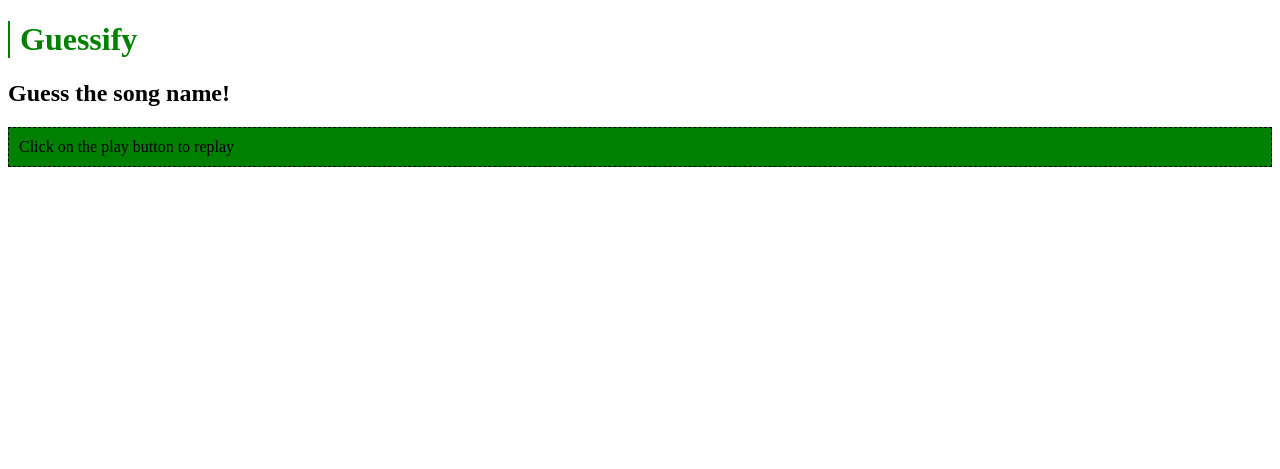
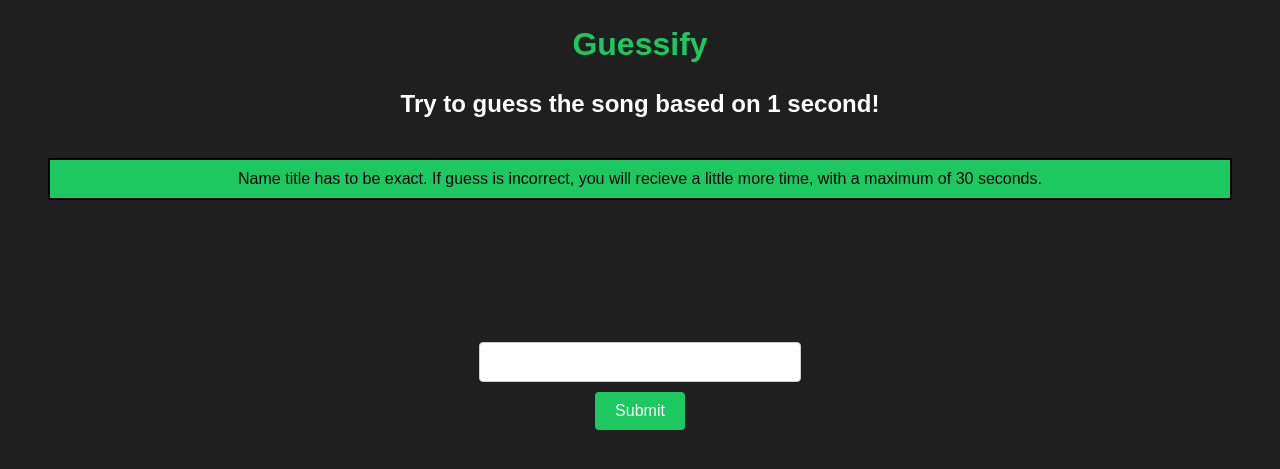
Before and after one commit to EthanMunoz03/Guessify, a Flask app: page / in a window 1280 px wide. Shown: the top 469 px of the page. Run offline with Flask 3, Linux system fonts and the light colour scheme.

Commit message:
added style to templates

```diff
--- a/main.py
+++ b/main.py
@@ -4,7 +4,7 @@ app = Flask(__name__)
 @app.route("/")
 @app.route("/home")
 def home():
-    return render_template('home.html', subtitle='Guess the song name!', text='Click on the play button to replay')
+    return render_template('home.html')
 
 if __name__ == '__main__':
     app.run(debug=True, host="0.0.0.0")
--- a/templates/home.html
+++ b/templates/home.html
@@ -1,9 +1,26 @@
 <!-- Homepage -->
 {% extends "layout.html" %}
 
+<head>
+    <html lang="en">
+    <meta charset="UTF-8">
+</head>
+
 {% block content %}
 <body>
-    <h2>{{ subtitle }}</h2>
-    <p>{{ text }}</p>
+    <h2> Try to guess the song based on 1 second! </h2>
+    <p id="instructions"> Name title has to be exact. If guess is incorrect, you will recieve a little more time, with a maximum of 30 seconds.  </p>
+    <p> <br> </p>
+    <p> <br> </p>
+    <p> <br> </p>
+
+    <!-- play button should go here tbh -->
+
+    <div class="container">
+        <form action="/submit" method="POST">
+            <input type="text" id="guess" name="guess" class="input_text"><br>
+            <input type="submit" value="Submit" class="submit_button">
+        </form>
+    </div>
 </body>
 {% endblock content %}
--- a/templates/layout.html
+++ b/templates/layout.html
@@ -1,11 +1,61 @@
 <!DOCTYPE html>
 <html>
+
+<style>
+
+    body {
+        font-family:Arial, Verdana, sans-serif;
+        background-color: rgb(31, 31, 31);
+        text-align: center;
+    }
+
+    h1 {
+        padding: 5px;
+        color:rgb(30, 200, 96);
+    }
+
+    h2 { color:white; }
+
+    p { color: black; }
+
+    #instructions {
+        border: 2px solid black;
+        padding: 10px;
+        margin: 40px;
+        background-color: rgb(30, 200, 96);
+        color: black;
+    }
+
+    .input_text {
+        padding: 10px;
+        font-size: 16px;
+        border: 1px solid #ccc;
+        border-radius: 4px;
+        width: 300px;
+        margin-bottom: 10px;
+    }
+
+    .submit_button {
+        background-color: rgb(30, 200, 96);
+        color: white;
+        padding: 10px 20px;
+        border: none;
+        border-radius: 4px;
+        cursor: pointer;
+        font-size: 16px;
+    }
+
+</style>
+
 <head>
-    <link rel="stylesheet" href="./style.css" type="text/css">
+    <html lang="en">
+    <meta charset="UTF-8">
+    <link rel="stylesheet" href="style.css" type="text/css">
 </head>
+
 <body>
 
-    <h1> Guessify </h1>
+    <h1 class="header"> Guessify </h1>
 
     {% block content %}{% endblock %}
 </body>
--- a/templates/style.css
+++ b/templates/style.css
@@ -2,19 +2,43 @@
 
     body {
         font-family:Arial, Verdana, sans-serif;
+        background-color: rgb(31, 31, 31);
     }
 
     h1 {
-        border-left: 2px solid green;
-        padding-left: 10px;
-        color:green;
+        padding: 5px;
+        color:rgb(30, 200, 96);
     }
 
-    p {
-        border: 1px dashed black;
-        padding:10px;
-        background-color:green;
+    h2 { color:white; }
+
+    p { color: black; }
+
+    #instructions {
+        border: 2px solid black;
+        padding: 10px;
+        margin: 40px;
+        background-color: rgb(30, 200, 96);
         color: black;
     }
 
+    .input_text {
+        padding: 10px;
+        font-size: 16px;
+        border: 1px solid #ccc;
+        border-radius: 4px;
+        width: 300px;
+        margin-bottom: 10px;
+    }
+
+    .submit_button {
+        background-color: rgb(30, 200, 96);
+        color: white;
+        padding: 10px 20px;
+        border: none;
+        border-radius: 4px;
+        cursor: pointer;
+        font-size: 16px;
+    }
+
 </style>
```
